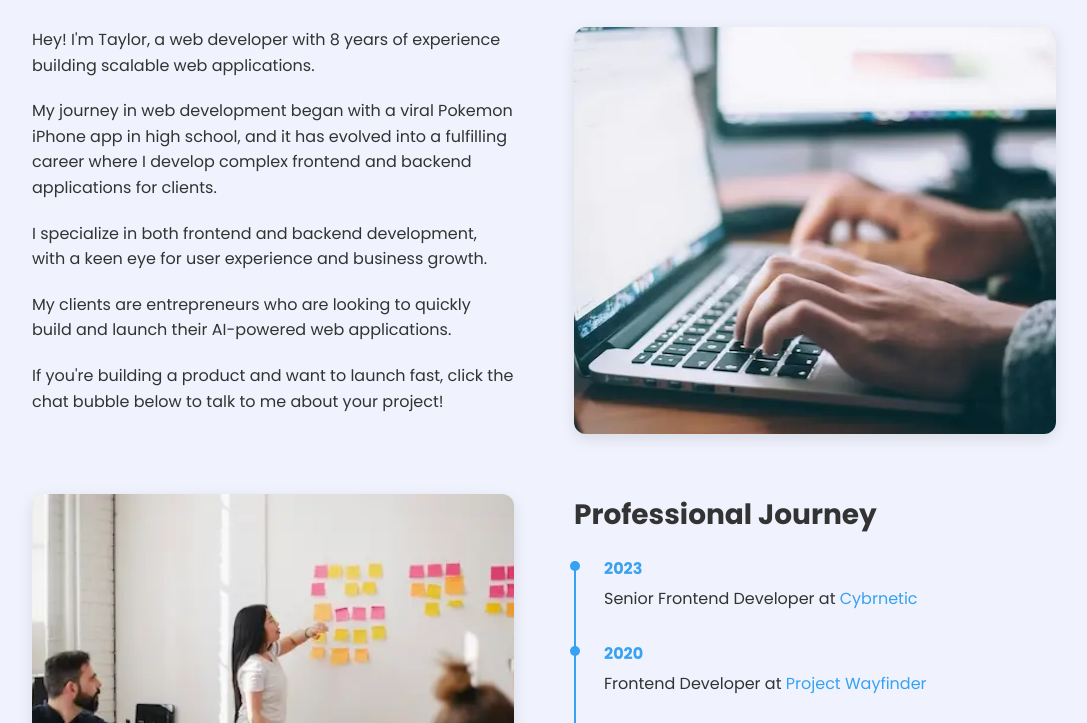
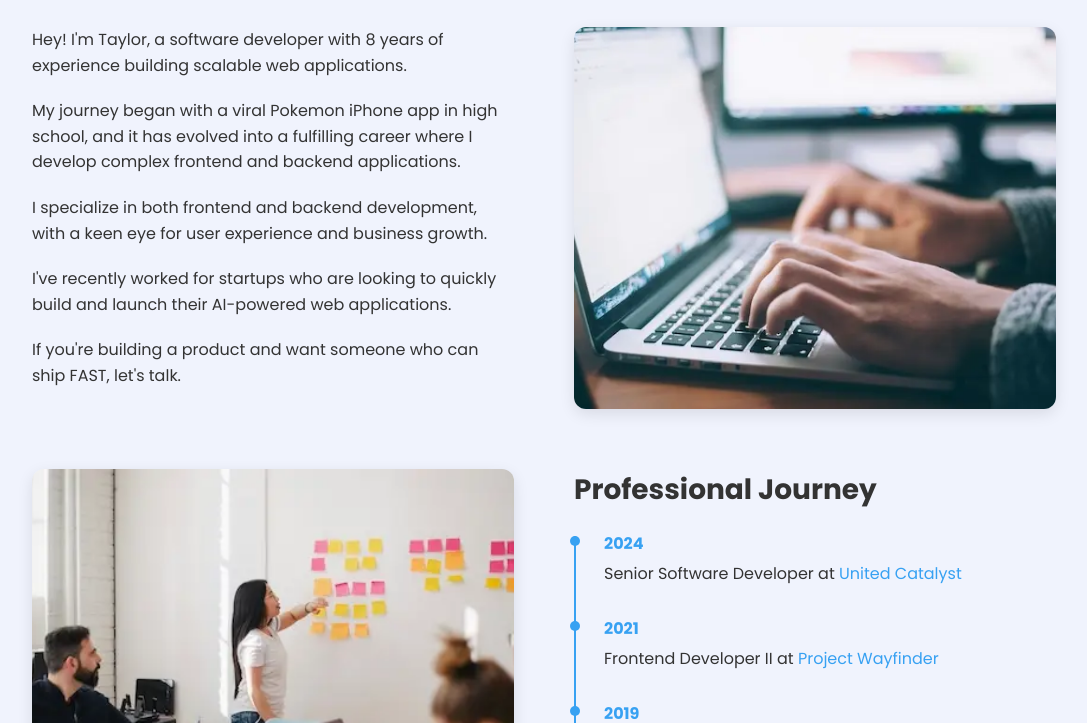
Before and after one commit to TaylorBeck/TaylorBeck.github.io, a plain HTML site: page about.html in a window 1280 px wide. Shown: the part 195-918 px from the top of the page, without its empty margins (96-1183 px from the left). Drawn offline with nearby package versions, Linux system fonts and the light colour scheme.

Commit message:
Update skills and about details

```diff
--- a/about.html
+++ b/about.html
@@ -49,11 +49,11 @@
           <h1>About Me</h1>
           <div class="about-grid">
             <div class="about-text">
-              <p>Hey! I'm Taylor, a web developer with 8 years of experience building scalable web applications.</p>
-              <p>My journey in web development began with a viral Pokemon iPhone app in high school, and it has evolved into a fulfilling career where I develop complex frontend and backend applications for clients.</p>
+              <p>Hey! I'm Taylor, a software developer with 8 years of experience building scalable web applications.</p>
+              <p>My journey began with a viral Pokemon iPhone app in high school, and it has evolved into a fulfilling career where I develop complex frontend and backend applications.</p>
               <p>I specialize in both frontend and backend development, with a keen eye for user experience and business growth.</p>
-              <p>My clients are entrepreneurs who are looking to quickly build and launch their AI-powered web applications.</p>
-              <p>If you're building a product and want to launch fast, click the chat bubble below to talk to me about your project!</p>
+              <p>I've recently worked for startups who are looking to quickly build and launch their AI-powered web applications.</p>
+              <p>If you're building a product and want someone who can ship FAST, let's talk.</p>
             </div>
 
             <div class="about-image">
@@ -68,12 +68,12 @@
               <h2>Professional Journey</h2>
               <div class="timeline">
                 <div class="timeline-item">
-                  <div class="year">2023</div>
-                  <div class="description">Senior Frontend Developer at <span class="company">Cybrnetic</span></div>
+                  <div class="year">2024</div>
+                  <div class="description">Senior Software Developer at <span class="company">United Catalyst</span></div>
                 </div>
                 <div class="timeline-item">
-                  <div class="year">2020</div>
-                  <div class="description">Frontend Developer at <span class="company">Project Wayfinder</span></div>
+                  <div class="year">2021</div>
+                  <div class="description">Frontend Developer II at <span class="company">Project Wayfinder</span></div>
                 </div>
                 <div class="timeline-item">
                   <div class="year">2019</div>
```
Also changed, not shown: index.html (+3 -4 lines).
